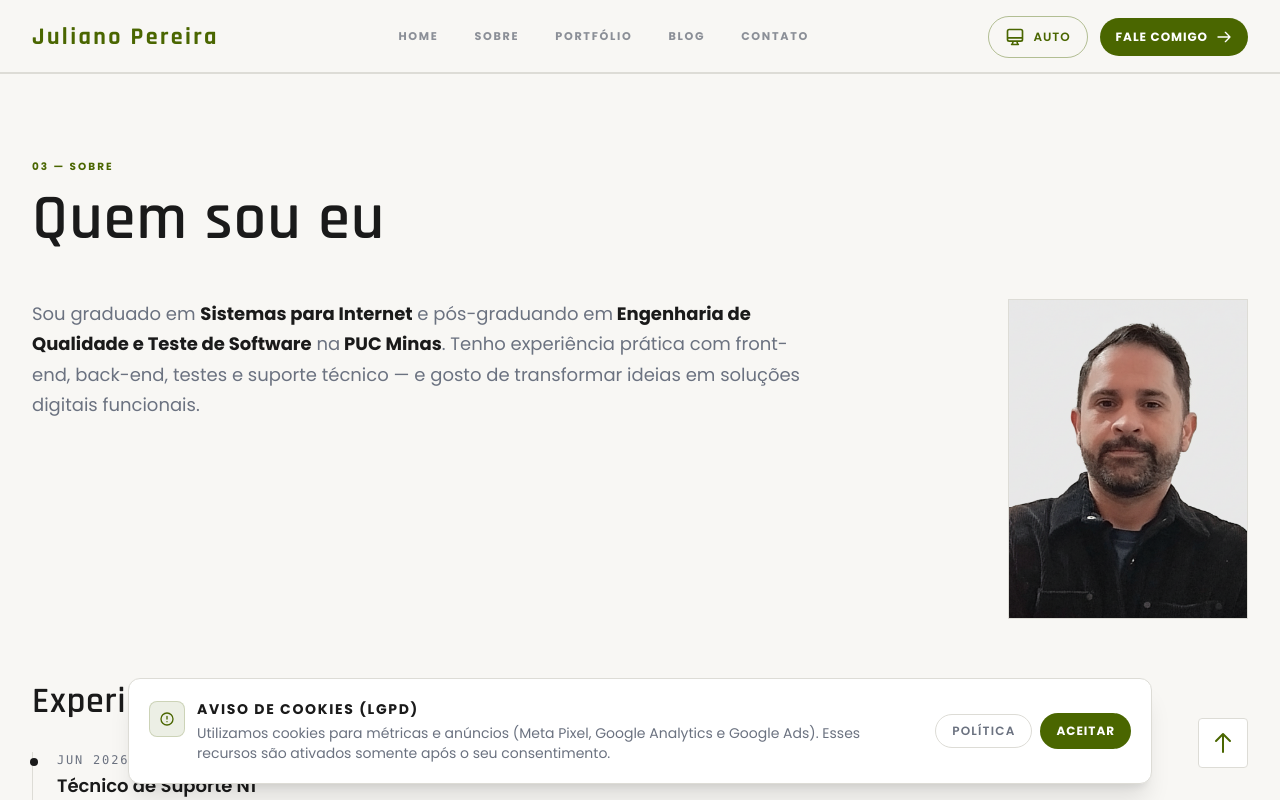
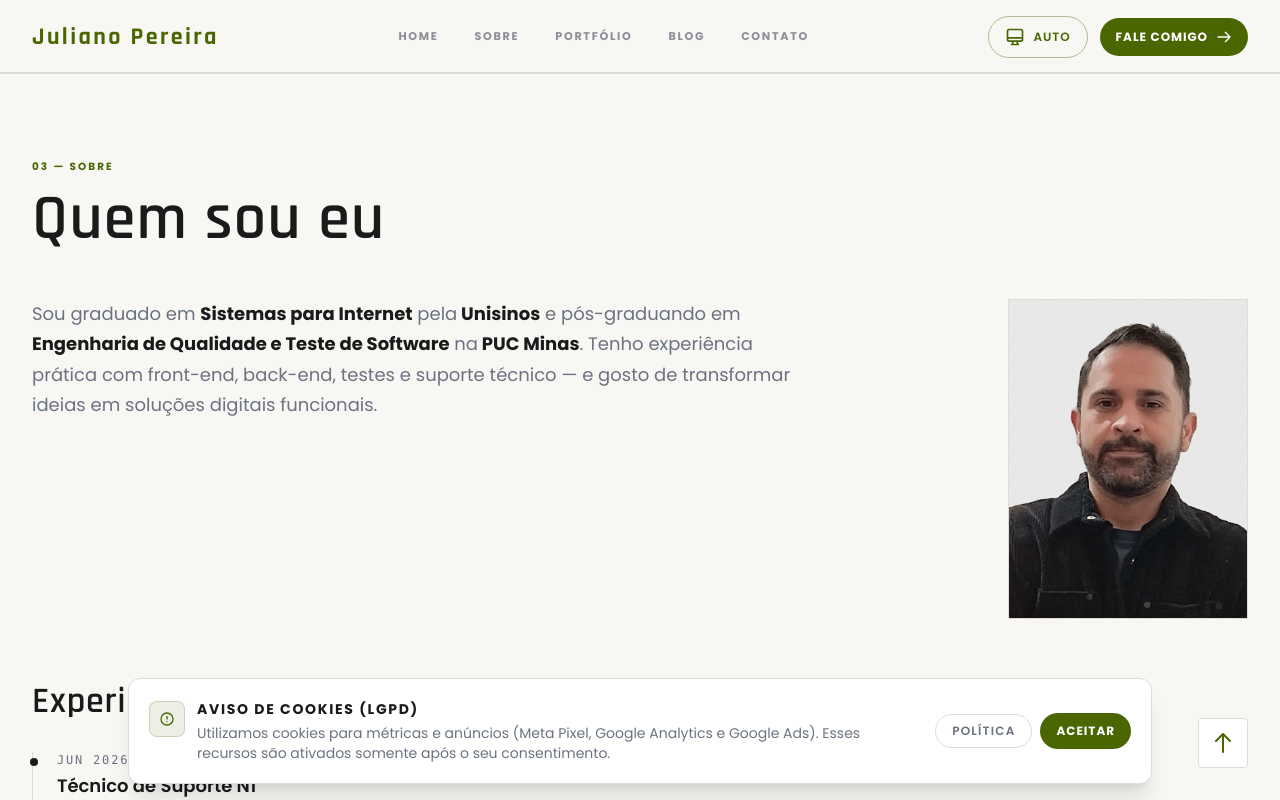
Before and after one commit to juliano340/site-vercel, a Next.js app: page /components/About in a window 1280 px wide. Shown: the top 800 px of the page. Built offline with nearby package versions, Linux system fonts and the light colour scheme.

Commit message:
feat(about): state Unisinos as the institution for Sistemas para Internet

```diff
--- a/src/pages/components/About.js
+++ b/src/pages/components/About.js
@@ -87,7 +87,8 @@ const About = () => {
         <div className="mb-16 grid gap-8 md:grid-cols-[1fr_240px] md:items-start">
           <div className="max-w-3xl">
             <p className="ds-body-lg text-muted">
-              Sou graduado em <strong className="text-primary">Sistemas para Internet</strong> e pós-graduando em
+              Sou graduado em <strong className="text-primary">Sistemas para Internet</strong> pela
+              <strong className="text-primary"> Unisinos</strong> e pós-graduando em
               <strong className="text-primary"> Engenharia de Qualidade e Teste de Software</strong> na
               <strong className="text-primary"> PUC Minas</strong>. Tenho experiência prática com front-end, back-end,
               testes e suporte técnico — e gosto de transformar ideias em soluções digitais funcionais.
```
